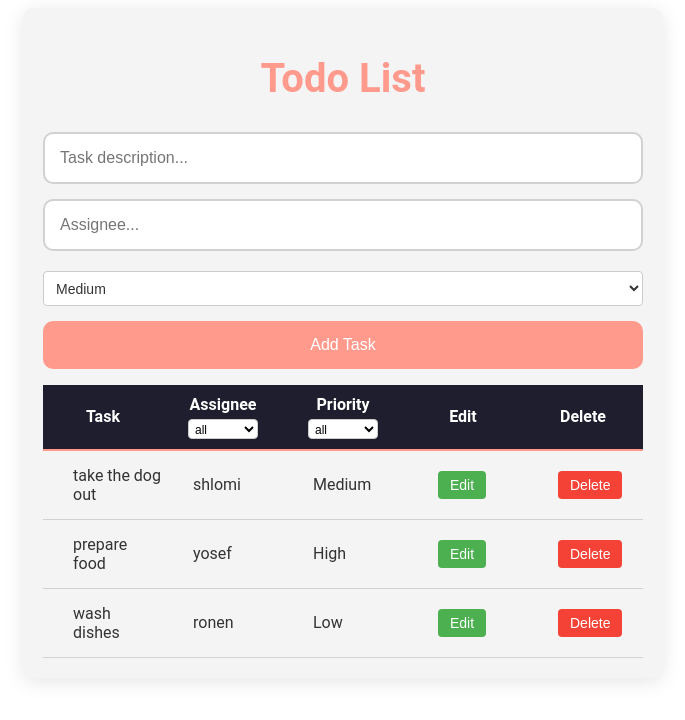
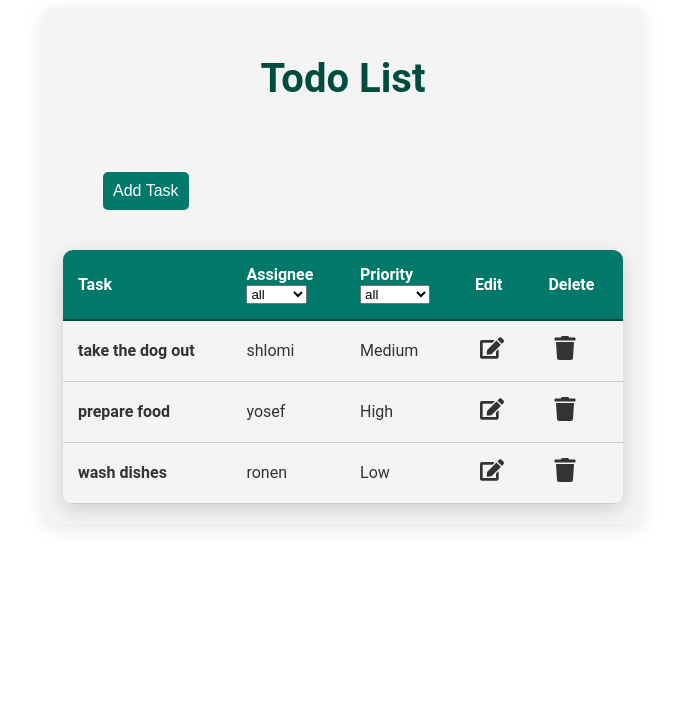
Before and after one commit to shlomi-plishtiev/todo-list, a React (Vite) app: page / in a window 1280 px wide. Shown: the top 720 px of the page, without its empty margins (297-982 px from the left). Built offline with nearby package versions, Linux system fonts and the light colour scheme.

Commit message:
Change of design

```diff
--- a/package.json
+++ b/package.json
@@ -14,9 +14,12 @@
     "@emotion/styled": "^11.13.0",
     "@mui/material": "^6.1.3",
     "@tanstack/react-table": "^8.20.5",
+    "framer-motion": "^11.11.8",
     "react": "^18.3.1",
     "react-dom": "^18.3.1",
-    "sass": "^1.77.8"
+    "react-icons": "^5.3.0",
+    "sass": "^1.77.8",
+    "styled-components": "^6.1.13"
   },
   "devDependencies": {
     "@types/react": "^18.3.3",
--- a/src/assets/styles/cmp/TaskForm.scss
+++ b/src/assets/styles/cmp/TaskForm.scss
@@ -1,43 +1,71 @@
-form {
+* {
+    box-sizing: border-box;
+}
+
+.form-container {
+    padding: 40px;
+
+    @media (max-width: 768px) {
+        padding: 20px;
+    }
+}
+
+.task-input,
+.assignee-input,
+.priority-select {
+    margin: 10px 0;
+    padding: 10px;
+    width: 100%;
+    border: 1px solid #ccc;
+    border-radius: 4px;
+    font-size: 16px;
+
+    @media (max-width: 768px) {
+        font-size: 14px;
+    }
+}
+
+.task-input:focus,
+.assignee-input:focus,
+.priority-select:focus {
+    outline: none;
+    border-color: #00796b;
+}
+
+.submit-button {
+    background-color: #00796b;
+    color: white;
+    border: none;
+    cursor: pointer;
+    width: auto;
+    margin: 10px auto;
     display: flex;
-    flex-direction: column;
-    gap: 15px;
+    justify-content: center;
 
-    input[type="text"],
-    select {
-        padding: 15px;
-        border: 2px solid $border-color;
-        border-radius: $border-radius;
-        font-size: 16px;
-        background-color: #ffffff;
-        color: $text-color;
-        transition: border-color 0.3s, background-color 0.3s;
+    @media (max-width: 768px) {
+        width: 100%;
+    }
 
-        &:focus {
-            border-color: $secondary-color;
-            background-color: #ffe7e0;
-            outline: none;
+    &:hover {
+        background-color: darken(#00796b, 10%);
     }
 }
 
 button {
-        padding: 15px;
+    padding: 10px;
+    background-color: #00796b;
     border: none;
-        border-radius: $border-radius;
-        background-color: $secondary-color;
     color: white;
     font-size: 16px;
     cursor: pointer;
-        transition: background-color 0.3s, transform 0.2s;
-        margin-bottom: 1rem;
+    border-radius: 5px;
+
+    @media (max-width: 768px) {
+        font-size: 14px;
+        padding: 8px;
+    }
 
     &:hover {
-            background-color: darken($secondary-color, 10%);
-            transform: translateY(-2px);
-        }
-
-        &:active {
-            transform: translateY(1px);
+        background-color: darken(#00796b, 10%);
     }
 }
-}
--- a/src/assets/styles/cmp/TaskList.scss
+++ b/src/assets/styles/cmp/TaskList.scss
@@ -1,9 +1,14 @@
 .todo-list {
     h1 {
         text-align: center;
-        color: $secondary-color;
+        color: #004d40;
         margin-bottom: 30px;
         font-size: 2.5rem;
+
+        @media (max-width: 768px) {
+            font-size: 2rem;
+            margin-bottom: 20px;
+        }
     }
 
     table {
@@ -11,24 +16,33 @@
         max-width: 800px;
         margin: 0 auto;
         border-collapse: collapse;
+        border-radius: 10px;
+        overflow: hidden;
+        box-shadow: 0 6px 20px rgba(0, 0, 0, 0.15);
 
         @media (max-width: 600px) {
+            padding: 10px;
             position: relative;
-            min-width: 415px;
-            right: 36px;
+            right: 33px;
         }
 
+
         thead {
-            background-color: $primary-color;
+            background-color: #00796b;
             color: white;
 
             th {
-                padding: 10px;
+                padding: 15px;
                 font-weight: 600;
-                border-bottom: 2px solid $secondary-color;
+                border-bottom: 2px solid #004d40;
+                text-align: left;
 
-                @media (max-width: 600px) {
-                    font-size: 14px;
+                &:hover {
+                    background-color: #005b5b;
+                }
+
+                @media (max-width: 768px) {
+                    padding: 10px;
                 }
             }
         }
@@ -38,82 +52,125 @@
                 transition: background-color 0.3s;
 
                 &:hover {
-                    background-color: $hover-color;
+                    background-color: #e0f7fa;
                 }
 
                 td {
                     padding: 15px;
-                    border-bottom: 1px solid $border-color;
-                    color: $text-color;
-                    vertical-align: middle;
-                    padding-left: 5%;
-                    padding-right: 2px;
+                    border-bottom: 1px solid #ccc;
+                    color: #333;
 
-                    @media (max-width: 600px) {
+                    &:first-child {
+                        font-weight: bold;
+                    }
+
+                    @media (max-width: 768px) {
+
                         padding: 10px;
-                        font-size: 14px;
                     }
                 }
             }
         }
     }
 
-    .edit-btn,
-    .delete-btn {
-        border: none;
-        border-radius: 4px;
+    .edit-icon,
+    .delete-icon {
         cursor: pointer;
-        font-size: 14px;
-        padding: 6px 12px;
         margin: 0 5px;
+        font-size: 1.5rem;
+        transition: color 0.3s;
 
-        &.edit-btn {
-            background-color: #4CAF50;
-            color: white;
-
-            &:hover {
-                background-color: #45a049;
-            }
-        }
-
-        &.delete-btn {
-            background-color: #f44336;
-            color: white;
-
-            &:hover {
-                background-color: #e53935;
-            }
+        &:hover {
+            opacity: 0.8;
         }
     }
 
-    select {
-        margin-top: 5px;
-        padding: 8px;
-        border: 1px solid #ccc;
-        border-radius: 4px;
-        background-color: #ffffff;
-        font-size: 14px;
-        cursor: pointer;
-        width: 100%;
-        height: 35px;
+    .delete-icon:hover {
+        color: #f44336;
     }
 
-    .select-row {
-        height: 20px;
-        width: 70px;
-        font-size: 12px;
-        padding: 2px;
-        border-radius: 4px;
-        border: 1px solid #ccc;
+    .edit-icon:hover {
+        color: #4CAF50;
     }
 }
 
-th {
-    padding: 8px;
-    width: 100px;
-    white-space: nowrap;
+.task-form {
+    display: flex;
+    flex-direction: column;
+    gap: 20px;
+    background: linear-gradient(135deg, #e0f7fa 0%, #80deea 100%);
+    padding: 20px;
+    border-radius: 12px;
+    box-shadow: 0 8px 20px rgba(0, 0, 0, 0.3);
+    transition: box-shadow 0.3s;
+    position: relative;
+
+    @media (max-width: 768px) {
+        padding: 15px;
+    }
 }
 
-.sort-arrow {
-    font-size: 0.8em;
+.form-input,
+.form-select {
+    padding: 15px;
+    border: 2px solid #80deea;
+    border-radius: 8px;
+    font-size: 16px;
+    transition: border-color 0.3s, box-shadow 0.3s;
+    width: 100%;
+
+    @media (max-width: 768px) {
+        font-size: 14px;
+        padding: 12px;
+    }
 }
+
+.form-input:focus,
+.form-select:focus {
+    border-color: #0097a7;
+    box-shadow: 0 0 5px rgba(0, 151, 167, 0.5);
+    outline: none;
+}
+
+.form-button {
+    padding: 15px;
+    border: none;
+    border-radius: 8px;
+    background-color: #00796b;
+    color: white;
+    font-size: 16px;
+    cursor: pointer;
+    transition: background-color 0.3s, transform 0.2s;
+    width: 100%;
+
+    &:hover {
+        background-color: #004d40;
+        transform: translateY(-2px);
+    }
+
+    @media (max-width: 768px) {
+        font-size: 14px;
+        padding: 12px;
+    }
+}
+
+.task-form:before {
+    content: '';
+    position: absolute;
+    top: 10px;
+    left: 10px;
+    width: 100%;
+    height: 100%;
+    background: radial-gradient(circle, rgba(255, 255, 255, 0.1), rgba(255, 255, 255, 0));
+    opacity: 0;
+    transition: opacity 0.5s ease-in-out;
+    z-index: 0;
+}
+
+.task-form:hover:before {
+    opacity: 1;
+}
+.sort-arrow{
+    font-size: 0.8rem;
+    margin-left: 2px;
+}
--- a/src/assets/styles/cmp/TodoListButtons.scss
+++ /dev/null
@@ -1,37 +0,0 @@
-.delete-btn {
-    background-color: #ff4c4c;
-    color: white;
-    border: none;
-    border-radius: $border-radius;
-    padding: 8px 12px;
-    cursor: pointer;
-    transition: background-color 0.3s, transform 0.2s;
-
-    &:hover {
-        background-color: darken(#ff4c4c, 10%);
-        transform: translateY(-2px);
-    }
-
-    &:active {
-        transform: translateY(1px);
-    }
-}
-
-.edit-btn {
-    background-color: #007bff;
-    color: white;
-    border: none;
-    border-radius: $border-radius;
-    padding: 8px 12px;
-    cursor: pointer;
-    transition: background-color 0.3s, transform 0.2s;
-
-    &:hover {
-        background-color: darken(#007bff, 10%);
-        transform: translateY(-2px);
-    }
-
-    &:active {
-        transform: translateY(1px);
-    }
-}
--- a/src/assets/styles/main.scss
+++ b/src/assets/styles/main.scss
@@ -13,4 +13,3 @@
 // cmp
 @import "cmp/TaskForm.scss";
 @import "cmp/TaskList.scss";
-@import "cmp/TodoListButtons.scss";
--- a/src/cmps/TaskForm.jsx
+++ b/src/cmps/TaskForm.jsx
@@ -1,15 +1,20 @@
-import { useState, useEffect } from "react"
+import React, { useState, useEffect } from "react"
 
 export function TaskForm({ addTask, updateTask, editIndex, taskData }) {
     const [newTask, setNewTask] = useState("")
     const [assignee, setAssignee] = useState("")
     const [priority, setPriority] = useState("Medium")
+    const [isFormVisible, setIsFormVisible] = useState(false)
 
     useEffect(() => {
         if (editIndex !== null) {
             setNewTask(taskData.task)
             setAssignee(taskData.assignee)
             setPriority(taskData.priority)
+            setIsFormVisible(true)
+        } else {
+            resetForm()
+            setIsFormVisible(false)
         }
     }, [editIndex, taskData])
 
@@ -37,8 +42,8 @@ export function TaskForm({ addTask, updateTask, editIndex, taskData }) {
             addTask(newTask, assignee, priority)
         }
         resetForm()
+        setIsFormVisible(false)
     }
-
 
     function resetForm() {
         setNewTask("")
@@ -47,25 +52,46 @@ export function TaskForm({ addTask, updateTask, editIndex, taskData }) {
     }
 
     return (
+        <div className="form-container">
+            <button onClick={() => setIsFormVisible(!isFormVisible)}>
+                {isFormVisible ? "Hide Form" : "Add Task"}
+            </button>
+            {isFormVisible && (
                 <form onSubmit={handleSubmit}>
+                    <div>
                         <input
+                            className="task-input"
                             type="text"
                             placeholder="Task description..."
                             value={newTask}
                             onChange={handleInputChange}
                         />
+                    </div>
+                    <div>
                         <input
+                            className="assignee-input"
                             type="text"
                             placeholder="Assignee..."
                             value={assignee}
                             onChange={handleAssigneeChange}
                         />
-            <select value={priority} onChange={handlePriorityChange}>
+                    </div>
+                    <div>
+                        <select
+                            className="priority-select"
+                            value={priority}
+                            onChange={handlePriorityChange}
+                        >
                             <option value="High">High</option>
                             <option value="Medium">Medium</option>
                             <option value="Low">Low</option>
                         </select>
-            <button type="submit">{editIndex !== null ? "Update Task" : "Add Task"}</button>
+                    </div>
+                    <button type="submit" className="submit-button">
+                        {editIndex !== null ? "Update Task" : "Add Task"}
+                    </button>
                 </form>
+            )}
+        </div>
     )
 }
--- a/src/cmps/TaskList.jsx
+++ b/src/cmps/TaskList.jsx
@@ -1,5 +1,6 @@
 import React, { useMemo } from 'react'
 import { useReactTable, getCoreRowModel, getSortedRowModel, getFilteredRowModel, flexRender } from '@tanstack/react-table'
+import { FaEdit, FaTrash } from 'react-icons/fa' // יבוא האייקונים
 
 // A filter function that returns true if a value exists in the column
 const includesFilterFn = (row, columnId, value) =>
@@ -34,14 +35,18 @@ export function TaskList({ tasks, editTask, confirmDelete }) {
             id: 'edit',
             header: 'Edit',
             cell: ({ row }) => (
-                <button className="edit-btn" onClick={() => editTask(row.index)}>Edit</button>
+              <span className="edit-icon" onClick={() => editTask(row.index)}>
+                <FaEdit />
+              </span>
             ),
-        },
-        {
+          },
+          {
             id: 'delete',
             header: 'Delete',
             cell: ({ row }) => (
-                <button className="delete-btn" onClick={() => confirmDelete(row.index)}>Delete</button>
+              <span className="delete-icon" onClick={() => confirmDelete(row.index)}>
+                <FaTrash />
+              </span>
             ),
         },
     ], [editTask, confirmDelete])
```
Also changed, not shown: src/assets/styles/cmp/TaskFilters.scss (deleted, +0 -79 lines), 1 other file (tests, documents, lock files or other folders). Lines whose indentation alone changed are shown as unchanged.
